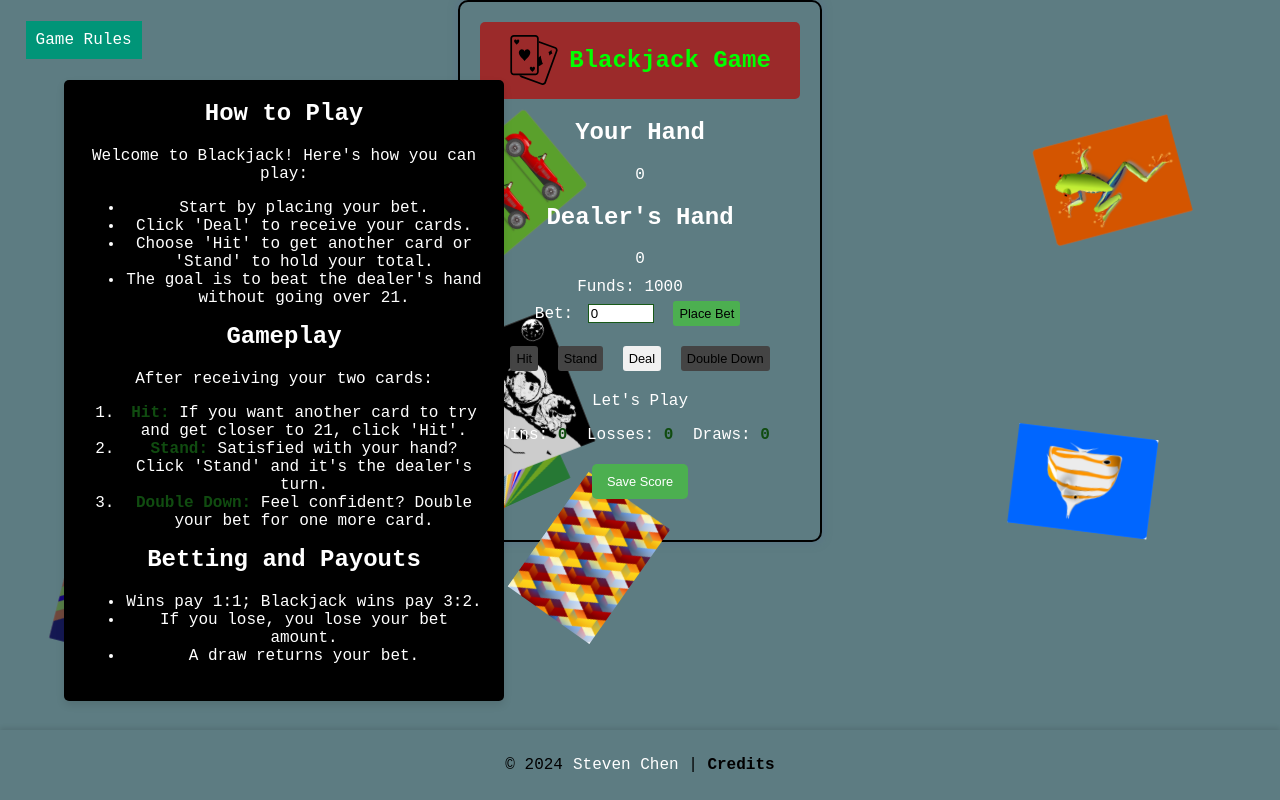
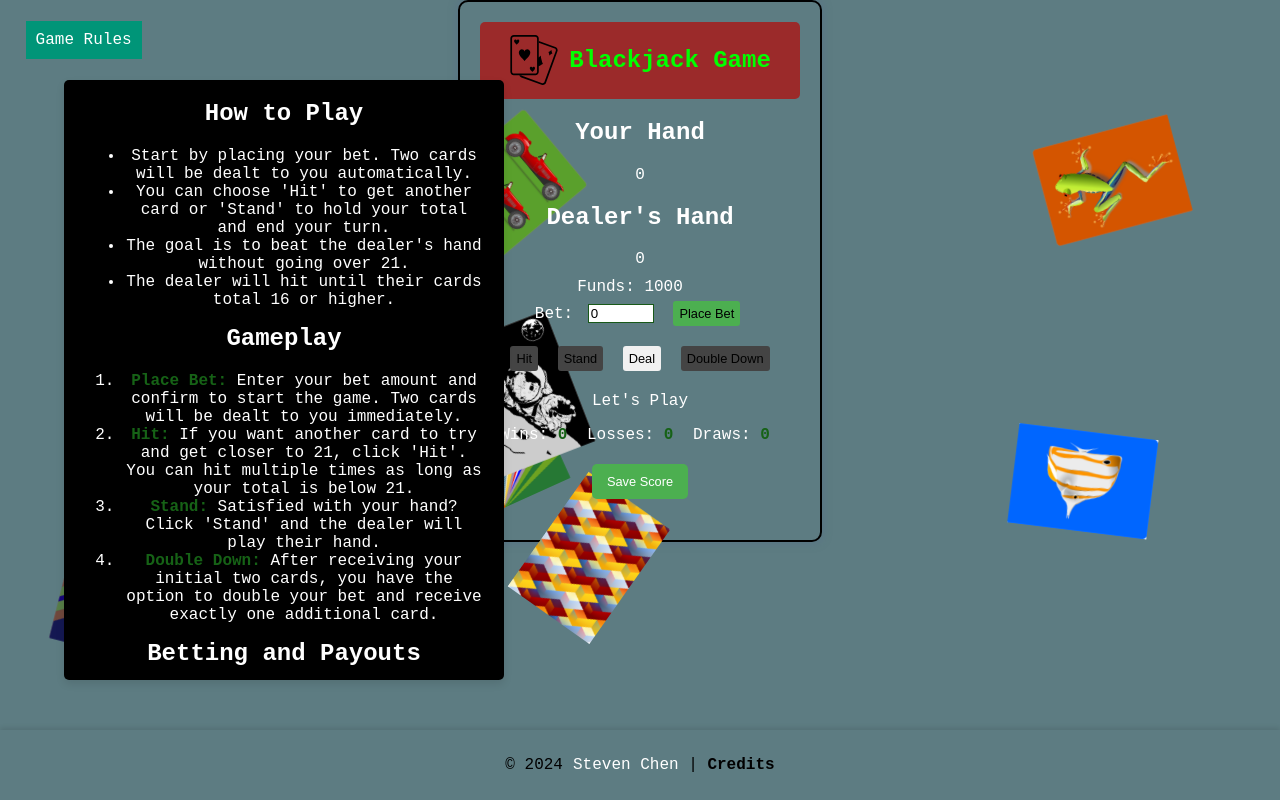
Before and after one commit to Chen-Steve/Poker, a plain HTML site: page index.html in a window 1280 px wide. Both pictures are taken after a click on the element "Game Rules". Drawn offline with nearby package versions, Linux system fonts and the light colour scheme.

Commit message:
updated rules

```diff
--- a/index.html
+++ b/index.html
@@ -78,27 +78,33 @@
     <div id="rules-tab" class="rules-tab">Game Rules</div>
     <div id="rules-content" class="rules-content">
         <h2>How to Play</h2>
-    <p>Welcome to Blackjack! Here's how you can play:</p>
         <ul>
-        <li>Start by placing your bet.</li>
-        <li>Click 'Deal' to receive your cards.</li>
-        <li>Choose 'Hit' to get another card or 'Stand' to hold your total.</li>
+            <li>Start by placing your bet. Two cards will be dealt to you automatically.</li>
+            <li>You can choose 'Hit' to get another card or 'Stand' to hold your total and end your turn.</li>
             <li>The goal is to beat the dealer's hand without going over 21.</li>
+            <li>The dealer will hit until their cards total 16 or higher.</li>
         </ul>
         <h2>Gameplay</h2>
-        <p>After receiving your two cards:</p>
         <ol>
-            <li><strong>Hit:</strong> If you want another card to try and get closer to 21, click 'Hit'.</li>
-            <li><strong>Stand:</strong> Satisfied with your hand? Click 'Stand' and it's the dealer's turn.</li>
-            <li><strong>Double Down:</strong> Feel confident? Double your bet for one more card.</li>
+            <li><strong>Place Bet:</strong> Enter your bet amount and confirm to start the game. Two cards will be dealt to you immediately.</li>
+            <li><strong>Hit:</strong> If you want another card to try and get closer to 21, click 'Hit'. You can hit multiple times as long as your total is below 21.</li>
+            <li><strong>Stand:</strong> Satisfied with your hand? Click 'Stand' and the dealer will play their hand.</li>
+            <li><strong>Double Down:</strong> After receiving your initial two cards, you have the option to double your bet and receive exactly one additional card.</li>
         </ol>
         <h2>Betting and Payouts</h2>
         <ul>
-            <li>Wins pay 1:1; Blackjack wins pay 3:2.</li>
-            <li>If you lose, you lose your bet amount.</li>
-            <li>A draw returns your bet.</li>
+            <li>Wins pay 1:1; meaning you win the same amount as your bet.</li>
+            <li>Blackjack (an ace and a ten-value card as your first two cards) pays 3:2.</li>
+            <li>If you lose, you forfeit your bet amount.</li>
+            <li>A draw (or "push") returns your initial bet.</li>
+        </ul>
+        <h2>Special Rules</h2>
+        <ul>
+            <li><strong>Double Down:</strong> You can double your bet after receiving your initial two cards, but you will be dealt only one more card.</li>
+            <li>Double Down is only available as your first decision of a hand.</li>
         </ul>
     </div>
+
 
     <footer class="footer">
         <p>&copy; <span id="current-year"></span><a href="https://github.com/Chen-Steve" target="_blank" class="github-link">Steven Chen</a> | <a href="credits.html" id="credits-link">Credits</a></p>
--- a/styles.css
+++ b/styles.css
@@ -30,7 +30,7 @@ body {
 .rules-tab {
     cursor: pointer;
     padding: 10px;
-    background-color: #009578;
+    background-color: #009578; /* Updated color */
     color: #ffffff;
     position: fixed;
     left: 2%;
@@ -40,30 +40,36 @@ body {
 }
 
 .rules-content {
-    display: none; /* Hidden by default */
+    display: none;
     position: fixed;
     top: 10%;
     left: 5%;
+    right: 5%;
     background-color: #000000;
     width: 90%;
     max-width: 400px;
+    height: 70vh;
+    overflow-y: auto;
     padding: 20px;
     border-radius: 5px;
     box-shadow: 0 4px 8px rgba(0, 0, 0, 0.1);
     z-index: 101;
+    color: #ffffff;
 }
 
 .rules-content h2 {
     margin-top: 0;
+    color: #ffffff
 }
 
+.rules-content ul, .rules-content p, .rules-content ol {
+    color: #ffffff;
+}
 
-
-/* Adjust footer styling if necessary */
 .footer {
     text-align: center;
     padding: 10px 0;
-    color: #000; /* Ensure contrast with the background */
+    color: #000;
 }
 
 
@@ -151,7 +157,7 @@ span {
 }
 
 strong {
-    color: #104c10;
+    color: #166216;
 }
 
 #hit-button {
```
Lines whose indentation alone changed are shown as unchanged.
